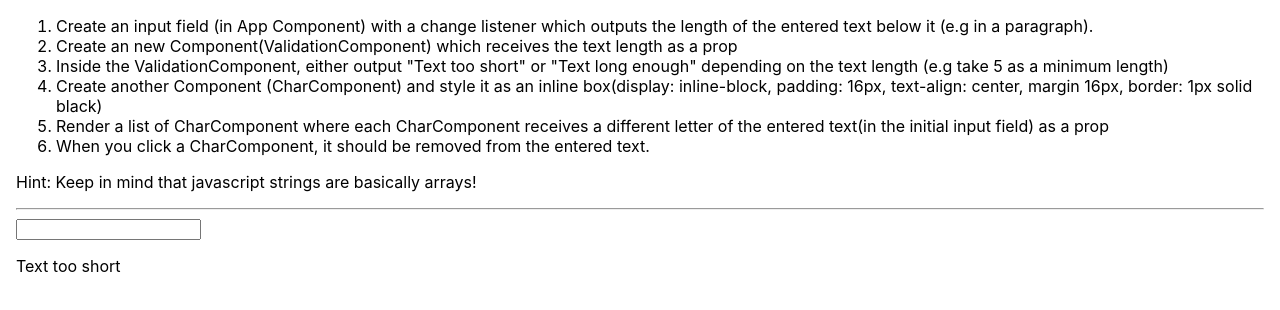
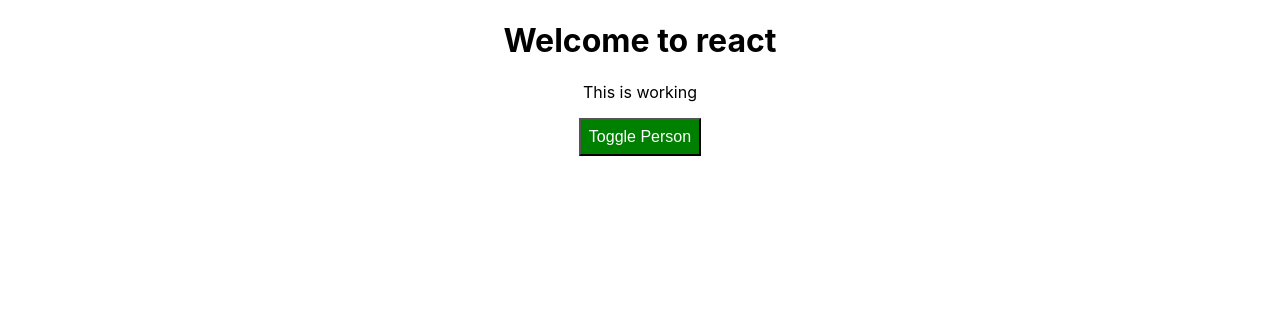
Before and after one commit to aishwaryasurwase/react-assignments, a React (Create React App) app: page / in a window 1280 px wide. Shown: the top 310 px of the page. Built offline with nearby package versions, Linux system fonts and the light colour scheme.

Commit message:
Initial commit

```diff
--- a/package.json
+++ b/package.json
@@ -6,6 +6,7 @@
     "@testing-library/jest-dom": "^5.11.4",
     "@testing-library/react": "^11.1.0",
     "@testing-library/user-event": "^12.1.10",
+    "radium": "^0.26.1",
     "react": "^17.0.2",
     "react-dom": "^17.0.2",
     "react-scripts": "4.0.3",
--- a/src/App.css
+++ b/src/App.css
@@ -5,4 +5,18 @@
 
 .App{
   margin: 16px;
+  text-align: center;
 }
+
+.red{
+  color: red;
+}
+
+.bold{
+  font-weight: bold;
+}
+
+button:hover{
+  background-color: white;
+  color: green
+}
--- a/src/App.js
+++ b/src/App.js
@@ -1,54 +1,67 @@
 
 import './App.css';
 import React, { Component } from 'react'
-import Validation from './Validation/Validation';
-import Char from './Char/Char';
+import Person from './Person/Person'
 class App extends Component {
+
   state = {
-    userInput: ''
+    persons: [
+      { id: "adfd324", name: 'Aishwarya', age: 23 },
+      { id: "sdr3325", name: 'Soundarya', age: 20 },
+      { id: "sfdhn25", name: 'Sakshi', age: 23 }
+    ],
+    showPerson: false
   }
 
-  changeHandler = (event) => {
-    this.setState({
-      userInput: event.target.value
-    })
+  togglePerson = () => {
+    const doesShow = this.state.showPerson;
+    this.setState({ showPerson: !doesShow })
   }
 
-  removeCharFromText = (event, ind) => {
-    console.log("Remove char index", ind);
-    // const userInput = [...this.state.userInput.split('')];
-    // const newUserInput = userInput.filter((input, indx) => indx !== ind)
-    // console.log(newUserInput);
-
-    const userInput = this.state.userInput.split('');
-    userInput.splice(ind, 1)
-
-    this.setState({
-      userInput: userInput.join('')
-    })
+  deletePerson = (id) => {
+    console.log(id);
+    const persons = this.state.persons.slice();
+    const updatedPersons = persons.filter((person) => person.id !== id);
+    // console.log(updatedPersons);
+    this.setState({ persons: updatedPersons })
   }
 
   render() {
-    const charList = this.state.userInput.split('').map((ch, ind) => {
-      return <Char character={ch} key={ind} removeChar={(event) => this.removeCharFromText(event, ind)} />
-    })
+    const buttonStyle = {
+      backgroundColor: "green",
+      color: 'white',
+      padding: "8px",
+      fontSize: "16px",
+    }
+
+    let persons = null;
+    if (this.state.showPerson) {
+      persons = (
+        <div> {
+          this.state.persons.map((person) => {
+            return <Person name={person.name} age={person.age} key={person.id}
+              deletePerson={() => this.deletePerson(person.id)} />
+          })
+        }
+        </div>
+      )
+      buttonStyle.backgroundColor = 'red'
+    }
+    let classes = [];
+    if (this.state.persons.length <= 2) {
+      classes.push('red');
+    }
+    if (this.state.persons.length <= 1) {
+      classes.push('bold')
+    }
     return (
       <div className="App">
-        <ol>
-          <li>Create an input field (in App Component) with a change listener which outputs the length of the entered text below it (e.g in a paragraph).</li>
-          <li>Create an new Component(ValidationComponent) which receives the text length as a prop</li>
-          <li>Inside the ValidationComponent, either output "Text too short" or "Text long enough" depending on the text length (e.g take 5 as a minimum length)</li>
-          <li>Create another Component (CharComponent) and style it as an inline box(display: inline-block, padding: 16px, text-align: center, margin 16px, border: 1px solid black)</li>
-          <li>Render a list of CharComponent where each CharComponent receives a different letter of the entered text(in the initial input field) as a prop</li>
-          <li>When you click a CharComponent, it should be removed from the entered text.</li>
-        </ol>
-        <p>Hint: Keep in mind that javascript strings are basically arrays!</p>
-
-        <hr />
-        <input type="text" onChange={this.changeHandler} value={this.state.userInput} />
-        <p>{this.state.userInput}</p>
-        <Validation lengthOfText={this.state.userInput.length}></Validation>
-        {charList}
+        <h1>Welcome to react </h1>
+        {/* <p className={th
+          is.state.persons.length < 2 ? classes : ''}>This is working</p> */}
+        <p className={classes.join(' ')}>This is working</p>
+        <button style={buttonStyle} onClick={this.togglePerson}>Toggle Person</button>
+        {persons}
       </div>
     );
   }
--- a/src/Char/Char.css
+++ /dev/null
@@ -1,4 +0,0 @@
-.char{
-    display: inline-block;
-    margin: 16px
-}
--- a/src/Char/Char.js
+++ /dev/null
@@ -1,13 +0,0 @@
-import './Char.css'
-const char = (props) => {
-    const inputStyle = {
-        display: "inline-block", padding: "8px", textAlign: "center", margin: "16px", border: "1px solid black"
-    }
-    return (
-        <div className="char">
-            <input type="text" style={inputStyle} value={props.character} onClick={props.removeChar} />
-        </div>
-    )
-}
-
-export default char;
--- /dev/null
+++ b/src/Person/Person.css
@@ -0,0 +1,9 @@
+
+.person{
+    color: blueviolet;
+    text-align: center;
+    margin: 16px;
+    padding: 16px;
+    border: 1px solid #ccc;
+    font-size: 16px;
+}
--- /dev/null
+++ b/src/Person/Person.js
@@ -0,0 +1,10 @@
+import './Person.css'
+const person = (props) => {
+    return (
+        <div className="person">
+            <p onClick={props.deletePerson}>I'm {props.name} and I am {props.age} years old.</p>
+            <input type="text" onChange={props.changed} value={props.name} />
+        </div>)
+}
+
+export default person;
--- a/src/Validation/Validation.js
+++ /dev/null
@@ -1,16 +0,0 @@
-const validation = (props) => {
-    let message = 'Text too short';
-    if (props.lengthOfText >= 5) {
-        message = 'Text long enough';
-    }
-    return (
-        <div>
-            {/* <p>Length of text is : {props.lengthOfText}</p>
-            {
-                props.lengthOfText < 5 ? 'Text too short' : 'Text long enough'
-            } */}
-            {message}
-        </div>
-    )
-}
-export default validation;
```
Also changed, not shown: 1 other file (tests, documents, lock files or other folders).
